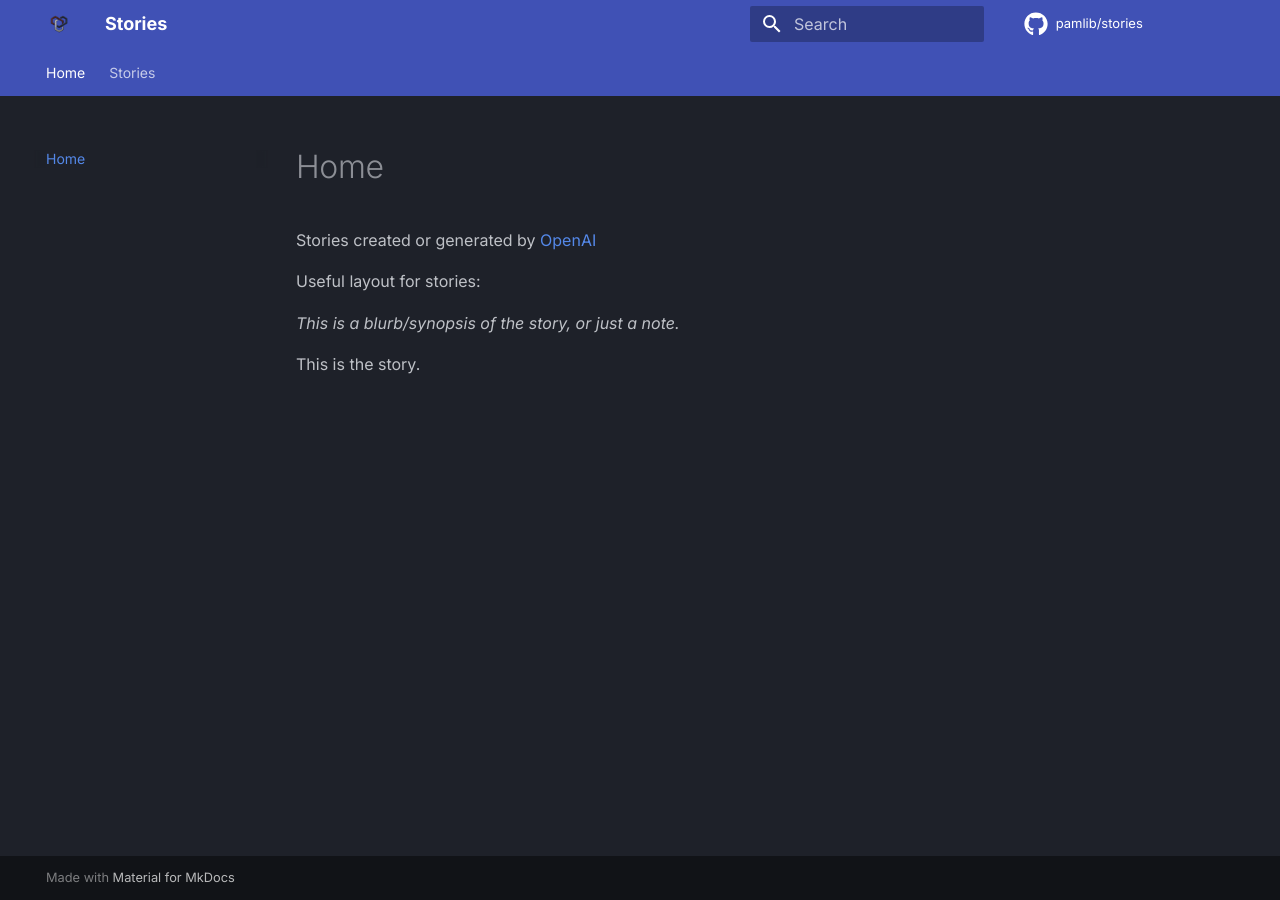
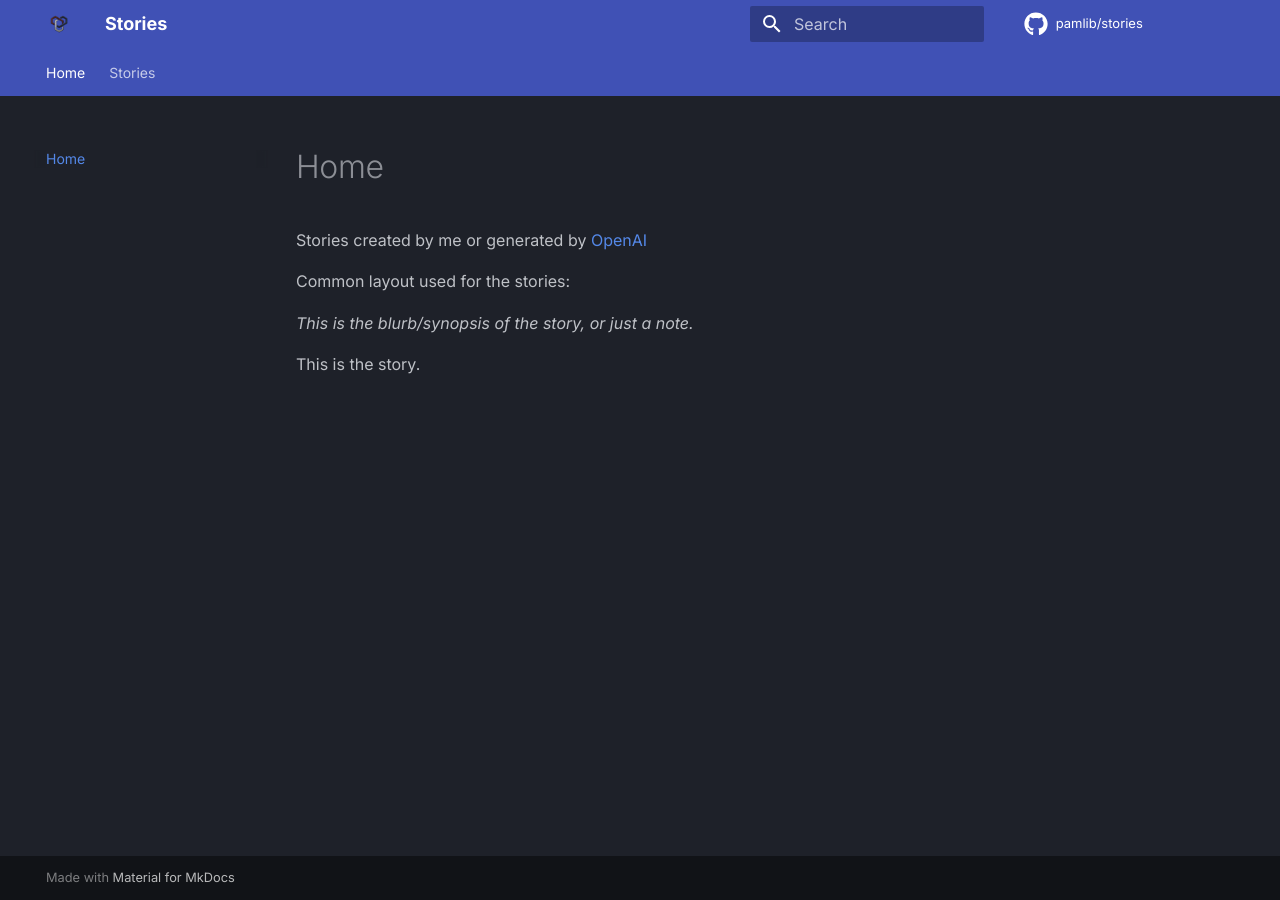
Before and after one commit to pamlib/stories, an MkDocs documentation site: the page built from docs/index.md, in a window 1280 px wide. Built offline with MkDocs 1.6.1 and Material for MkDocs 9.7.7, drawn with Linux system fonts in a browser that asks for light colours; comment, search, counter and statistics services are not loaded.

Commit message:
Update index.md

```diff
--- a/docs/index.md
+++ b/docs/index.md
@@ -1,7 +1,7 @@
-Stories created or generated by [OpenAI](https://chat.openai.com)
+Stories created by me or generated by [OpenAI](https://chat.openai.com)
 
-Useful layout for stories:
+Common layout used for the stories:
 
-*This is a blurb/synopsis of the story, or just a note.*
+*This is the blurb/synopsis of the story, or just a note.*
 
 This is the story.
```
